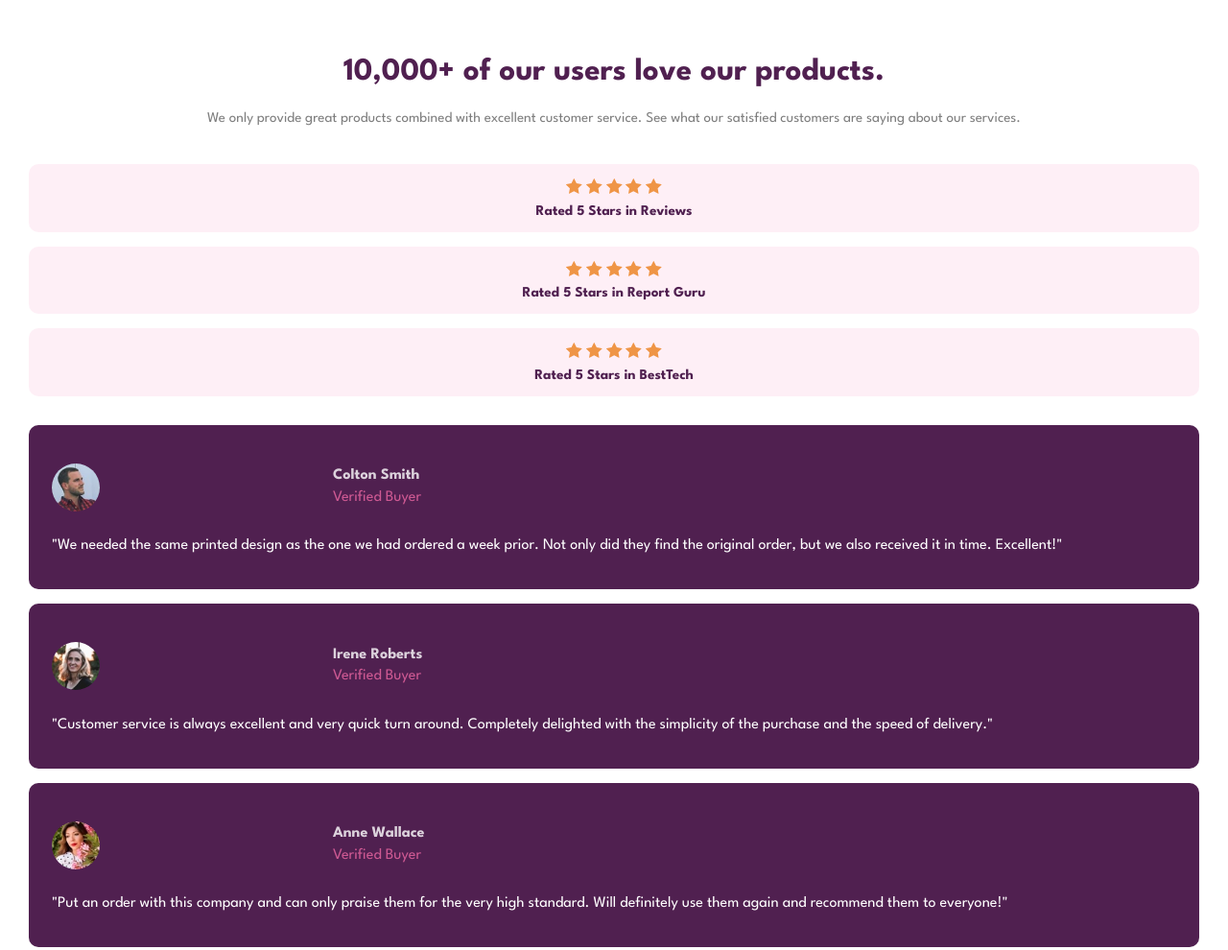
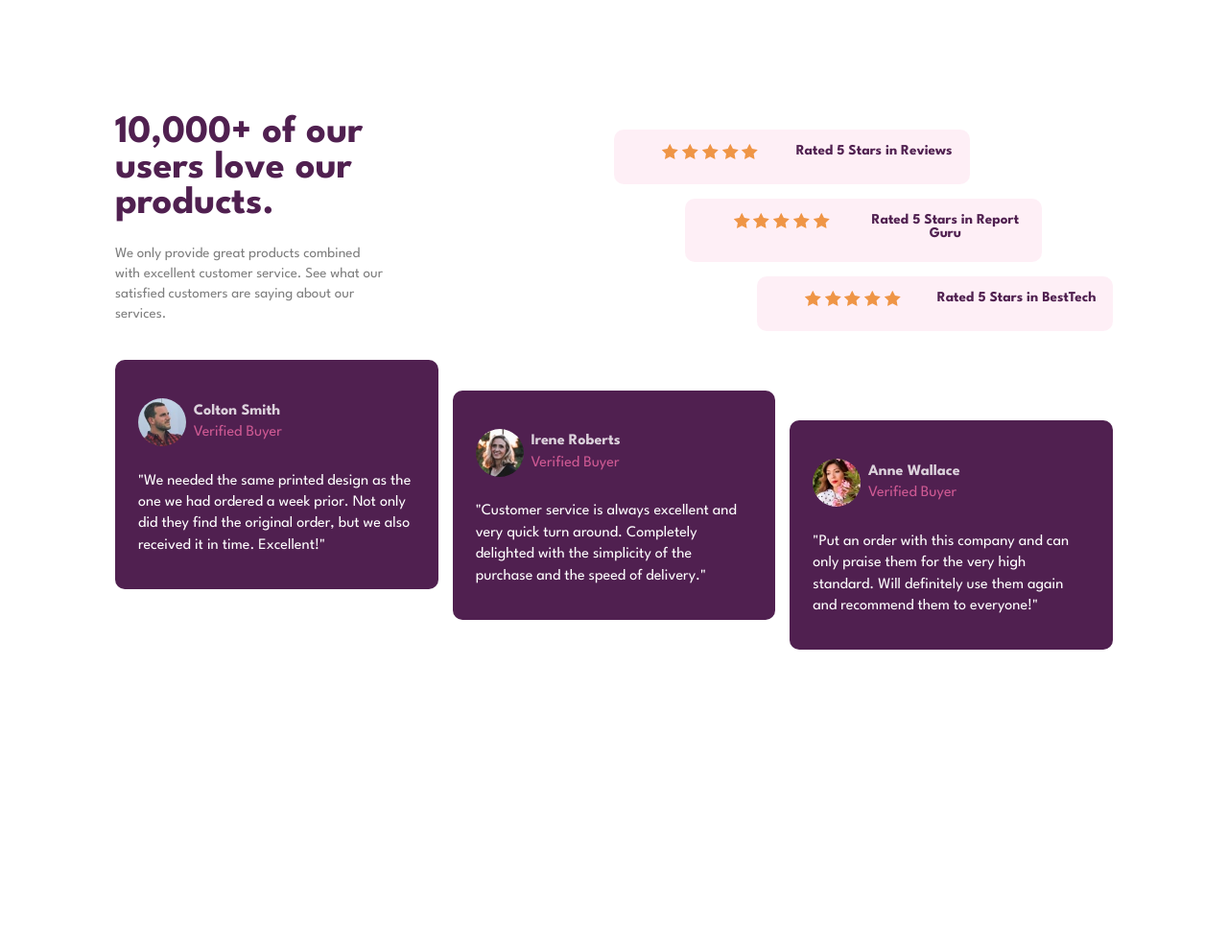
Before and after one commit to Kamania/social-proof-section-master, a plain HTML site: page index.html in a window 1280 px wide. Shown: the whole page at 96% size. After the commit the page ends 812 px from the top, so only its background shows below. Drawn offline with Linux system fonts and the light colour scheme.

Commit message:
Complete Desktop Design

```diff
--- a/index.html
+++ b/index.html
@@ -40,7 +40,7 @@
         </p>
     </header>
     <section class="rate-section">
-        <div class="rate-card">
+        <div class="rate-card rate-card1">
             <div class="star-rate">
                 <img alt="rate star icon" src="images/icon-star.svg">
                 <img alt="rate star icon" src="images/icon-star.svg">
@@ -50,7 +50,7 @@
             </div>
             <span class="rate-card-description">Rated 5 Stars in Reviews</span>
         </div>
-        <div class="rate-card">
+        <div class="rate-card rate-card2">
             <div class="star-rate">
                 <img alt="rate star icon" src="images/icon-star.svg">
                 <img alt="rate star icon" src="images/icon-star.svg">
@@ -60,7 +60,7 @@
             </div>
             <span class="rate-card-description">Rated 5 Stars in Report Guru</span>
         </div>
-        <div class="rate-card">
+        <div class="rate-card rate-card3">
             <div class="star-rate">
                 <img alt="rate star icon" src="images/icon-star.svg">
                 <img alt="rate star icon" src="images/icon-star.svg">
@@ -72,7 +72,7 @@
         </div>
     </section>
     <section class="testimonial-section">
-        <div class="testimonial-card">
+        <div class="testimonial-card testimonial-card1">
             <div class="user-profile">
                 <img alt="Colton profile photo" class="prof-pic" src="images/image-colton.jpg">
                 <div class="prof-details">
@@ -86,8 +86,7 @@
                 Excellent!"
             </p>
         </div>
-
-        <div class="testimonial-card">
+        <div class="testimonial-card testimonial-card2">
             <div class="user-profile">
                 <img alt="Irene profile photo" class="prof-pic" src="images/image-irene.jpg">
                 <div class="prof-details">
@@ -100,8 +99,7 @@
                 delighted with the simplicity of the purchase and the speed of delivery."
             </p>
         </div>
-
-        <div class="testimonial-card">
+        <div class="testimonial-card testimonial-card3">
             <div class="user-profile">
                 <img alt="anne profile photo" class="prof-pic" src="images/image-anne.jpg">
                 <div class="prof-details">
--- a/style.css
+++ b/style.css
@@ -69,7 +69,7 @@ body {
 
 .user-profile{
     display: grid;
-    grid-template-columns: 1fr 3fr;
+    grid-template-columns: 1fr 4fr;
     align-items: center;
     padding: 1em 0;
 }
@@ -106,9 +106,67 @@ body {
 @media (max-width: 375px) {
     .container{
         max-width: 350px;
+        width: 100%;
     }
 }
 
 @media (min-width: 376px) {
+    .container{
+        max-width: 1440px;
+        width: 100%;
+        display: grid;
+        grid-template-columns: 1fr 1fr;
+        padding: 8em;
+    }
+    header{
+        text-align: left;
+        padding-right: 16em;
+    }
 
+    .title{
+        font-size: 2.7em;
+    }
+
+    .rate-section{
+        display: grid;
+        grid-template-columns: repeat(7, 1fr);
+    }
+
+    .rate-card{
+        display: grid;
+        grid-template-columns: 1fr 1fr;
+        justify-items: center;
+    }
+
+    .rate-card1{
+        grid-column: 1/6;
+    }
+
+    .rate-card2{
+        grid-column: 2/7;
+    }
+
+    .rate-card3{
+        grid-column: 3/8;
+    }
+
+    .testimonial-section{
+        grid-column: 1 / 3;
+        display: grid;
+        grid-template-columns: repeat(3, 1fr);
+        grid-template-rows: repeat(10, 1fr);
+        grid-column-gap: 1em;
+    }
+
+    .testimonial-card1{
+        grid-row: 1/9;
+    }
+
+    .testimonial-card2{
+        grid-row: 2/10;
+    }
+
+    .testimonial-card3{
+        grid-row: 3/11;
+    }
 }
```
Also changed, not shown: design/desktop-design.jpg (deleted), design/desktop-preview.jpg (deleted), design/mobile-design.jpg (deleted), screenshot.png (added), 3 other files.
